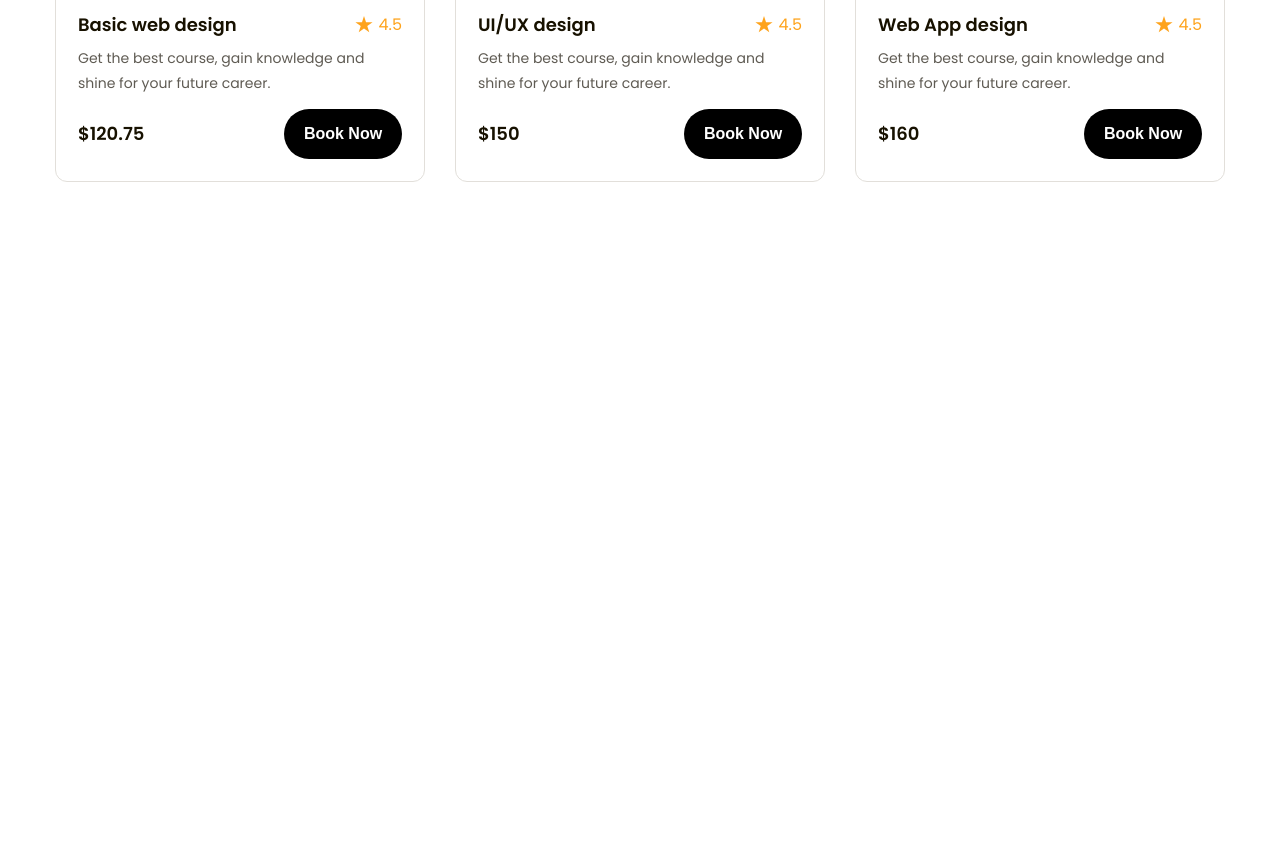
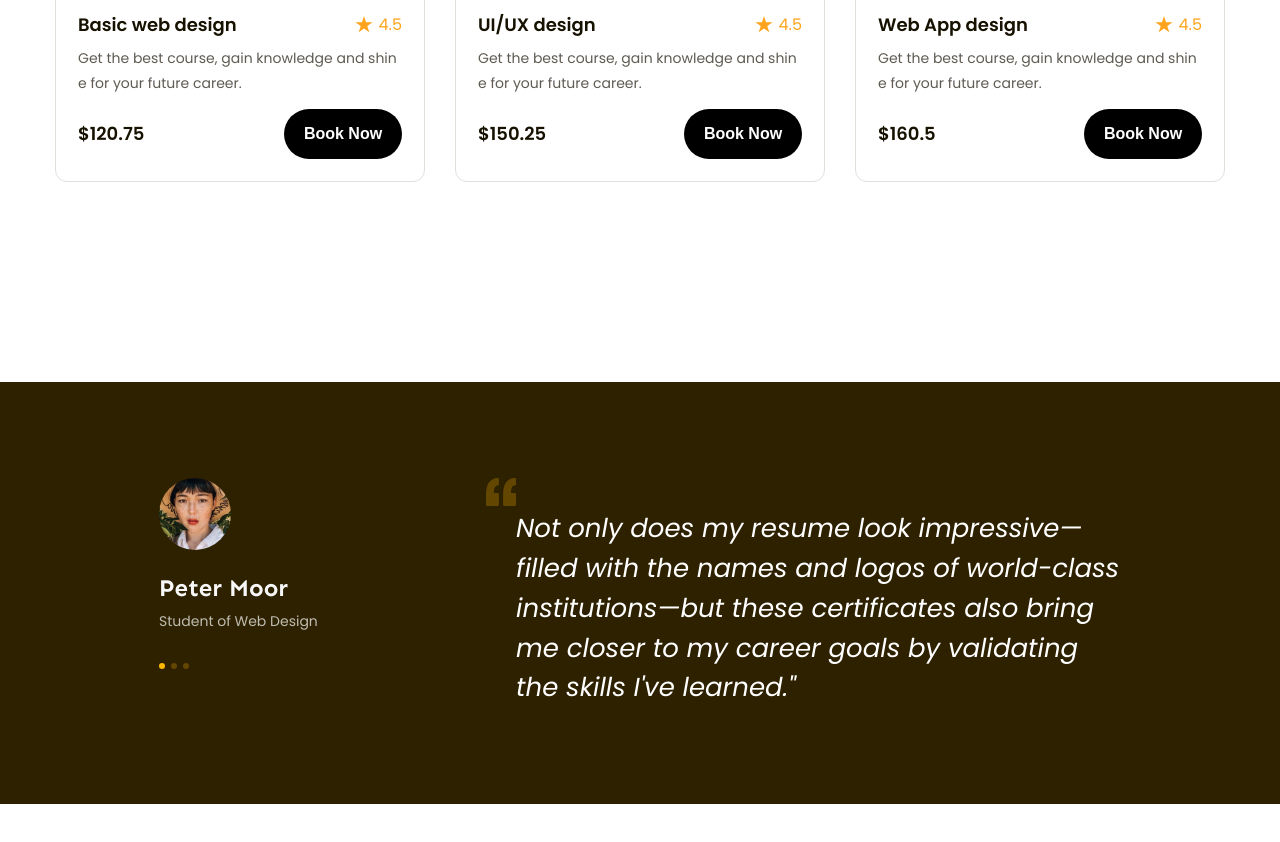
Before and after one commit to DyKhang/f8-htmlcss-02, a plain HTML site: page index.html in a window 1280 px wide. Shown: the part 1567-2409 px from the top of the page. Drawn offline with Linux system fonts and the light colour scheme.

Commit message:
Feedback

```diff
--- a/assets/css/style.css
+++ b/assets/css/style.css
@@ -41,6 +41,17 @@ a {
 
 .btn:hover {
   opacity: 0.8;
+}
+
+.line-clamp {
+  display: -webkit-box;
+  -webkit-line-clamp: var(--line-clamp, 2);
+  -webkit-box-orient: vertical;
+  overflow: hidden;
+}
+
+.break-all {
+  word-break: break-all;
 }
 
 /* Header */
@@ -350,6 +361,7 @@ nav {
   font-size: 1.8rem;
   font-weight: 600;
   line-height: 166.667%;
+  padding-right: 6px;
 }
 
 .popular-bottom .stats .rating {
@@ -406,3 +418,73 @@ nav {
   align-items: center;
   gap: 6px;
 }
+
+/* Feedback */
+.feedback {
+  padding: 96px 135px;
+  background-color: #2e2100;
+}
+
+.feedback .info {
+  width: 159px;
+}
+
+.feedback .info .avatar {
+  width: 72px;
+  height: 72px;
+  border-radius: 50%;
+}
+
+.feedback .info .name {
+  margin-top: 18px;
+  margin-bottom: 4px;
+  color: #f7f7f7;
+  font-family: Sen;
+  font-size: 2.4rem;
+  font-weight: 700;
+  line-height: 141.667%;
+}
+
+.feedback .info .career {
+  color: #bfbcb2;
+  font-size: 1.4rem;
+  font-weight: 400;
+  line-height: 185.714%;
+}
+
+.feedback .dots {
+  margin-top: 28px;
+  display: flex;
+  gap: 6px;
+}
+
+.feedback .dot {
+  width: 6px;
+  height: 6px;
+  border-radius: 50%;
+  background-color: #634700;
+  cursor: pointer;
+}
+
+.dot.active {
+  background-color: var(--primary-color);
+  cursor: default;
+}
+
+.feedback .content {
+  display: flex;
+}
+
+.feedback .content .desc {
+  width: 66%;
+  margin-left: auto;
+}
+
+.feedback blockquote {
+  color: #fff;
+  font-size: 2.6rem;
+  font-style: italic;
+  font-weight: 400;
+  line-height: 153.846%;
+  margin-left: 30px;
+}
--- a/index.html
+++ b/index.html
@@ -175,13 +175,20 @@
             </a>
             <div class="stats">
               <div class="row-top">
-                <a href="#!"><h3 class="title">Basic web design</h3></a>
+                <a href="#!">
+                  <h3
+                    class="title line-clamp break-all"
+                    style="-webkit-line-clamp: 1"
+                  >
+                    Basic web design
+                  </h3>
+                </a>
                 <div class="rate">
                   <img src="./assets/icons/Star.svg" alt="" class="star" />
                   <span class="rating">4.5</span>
                 </div>
               </div>
-              <p class="bottom-desc">
+              <p class="bottom-desc line-clamp break-all">
                 Get the best course, gain knowledge and shine for your future
                 career.
               </p>
@@ -203,18 +210,25 @@
             </a>
             <div class="stats">
               <div class="row-top">
-                <a href="#!"><h3 class="title">UI/UX design</h3></a>
+                <a href="#!">
+                  <h3
+                    class="title line-clamp break-all"
+                    style="-webkit-line-clamp: 1"
+                  >
+                    UI/UX design
+                  </h3>
+                </a>
                 <div class="rate">
                   <img src="./assets/icons/Star.svg" alt="" class="star" />
                   <span class="rating">4.5</span>
                 </div>
               </div>
-              <p class="bottom-desc">
+              <p class="bottom-desc line-clamp break-all">
                 Get the best course, gain knowledge and shine for your future
                 career.
               </p>
               <div class="row-bottom">
-                <span class="price">$150</span>
+                <span class="price">$150.25</span>
                 <button href="#!" class="btn">Book Now</button>
               </div>
             </div>
@@ -231,18 +245,25 @@
             </a>
             <div class="stats">
               <div class="row-top">
-                <a href="#!"><h3 class="title">Web App design</h3></a>
+                <a href="#!">
+                  <h3
+                    class="title line-clamp break-all"
+                    style="-webkit-line-clamp: 1"
+                  >
+                    Web App design
+                  </h3></a
+                >
                 <div class="rate">
                   <img src="./assets/icons/Star.svg" alt="" class="star" />
                   <span class="rating">4.5</span>
                 </div>
               </div>
-              <p class="bottom-desc">
+              <p class="bottom-desc line-clamp break-all">
                 Get the best course, gain knowledge and shine for your future
                 career.
               </p>
               <div class="row-bottom">
-                <span class="price">$160</span>
+                <span class="price">$160.5</span>
                 <button href="#!" class="btn">Book Now</button>
               </div>
             </div>
@@ -250,5 +271,29 @@
         </div>
       </div>
     </div>
+
+    <!-- Feedback -->
+    <div class="feedback">
+      <div class="content">
+        <div class="info">
+          <img src="./assets/img/avatar.jpg" alt="" class="avatar" />
+          <p class="name">Peter Moor</p>
+          <p class="career">Student of Web Design</p>
+          <div class="dots">
+            <div class="dot active"></div>
+            <div class="dot"></div>
+            <div class="dot"></div>
+          </div>
+        </div>
+        <div class="desc">
+          <img src="./assets/icons/Comma.svg" alt="" />
+          <blockquote class="quote">
+            Not only does my resume look impressive—filled with the names and
+            logos of world-class institutions—but these certificates also bring
+            me closer to my career goals by validating the skills I've learned."
+          </blockquote>
+        </div>
+      </div>
+    </div>
   </body>
 </html>
```
Also changed, not shown: assets/icons/Comma.svg (added), assets/img/avatar.jpg (added).
